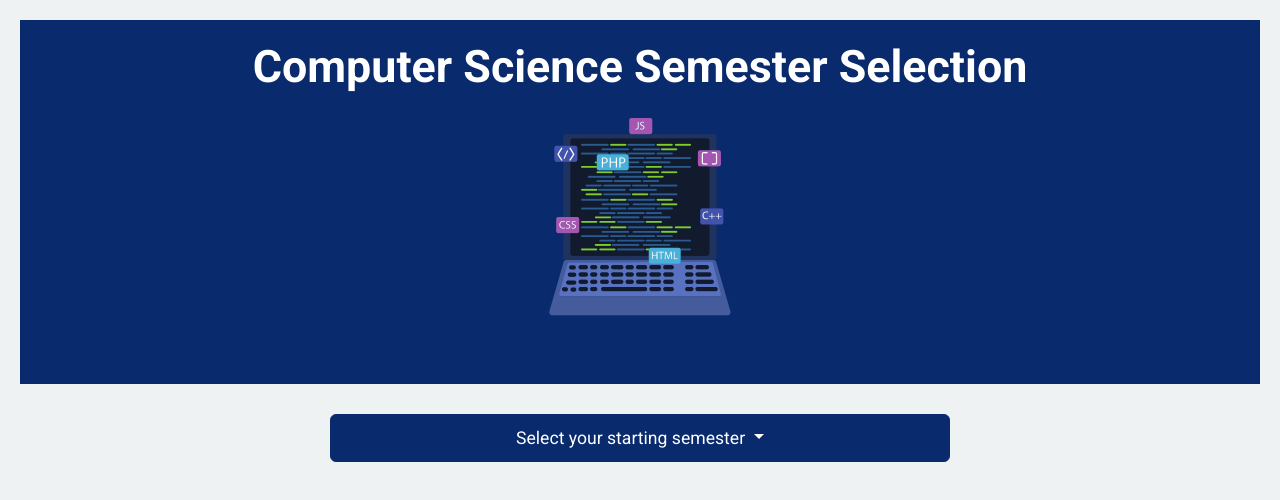
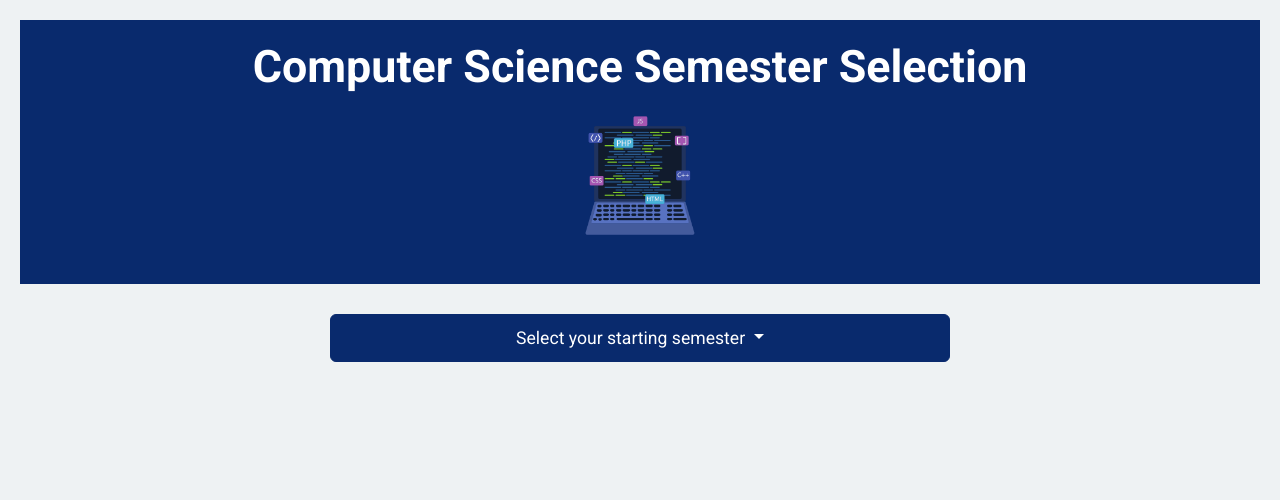
Before and after one commit to epicvoidz/ASU_AcademicPlan, a plain HTML site: page AcademicPlanSoftware/csselectsemester.html in a window 1280 px wide. Drawn offline with nearby package versions, Linux system fonts and the light colour scheme; no server answers.

Commit message:
modified

```diff
--- a/AcademicPlanSoftware/csselectsemester.html
+++ b/AcademicPlanSoftware/csselectsemester.html
@@ -263,13 +263,20 @@
     .hidden-course-section {
       display: none;
     }
+
+    .logo-img {
+  width: 150px;
+  height: 150px;
+  min-width: 150px;
+  min-height: 150px;
+}
   </style>
 </head>
 
 <body>
   <header class="header">
     <h1>Computer Science Semester Selection</h1>
-    <img src="cslogo.png" alt="Computer Science Logo">
+    <img src="cslogo.png" class="logo-img" alt="Computer Science Logo">
   </header>
 
   <div class="semester-dropdown">
```
Also changed, not shown: AcademicPlanSoftware/itselectsemester.html (+7 -0 lines).
